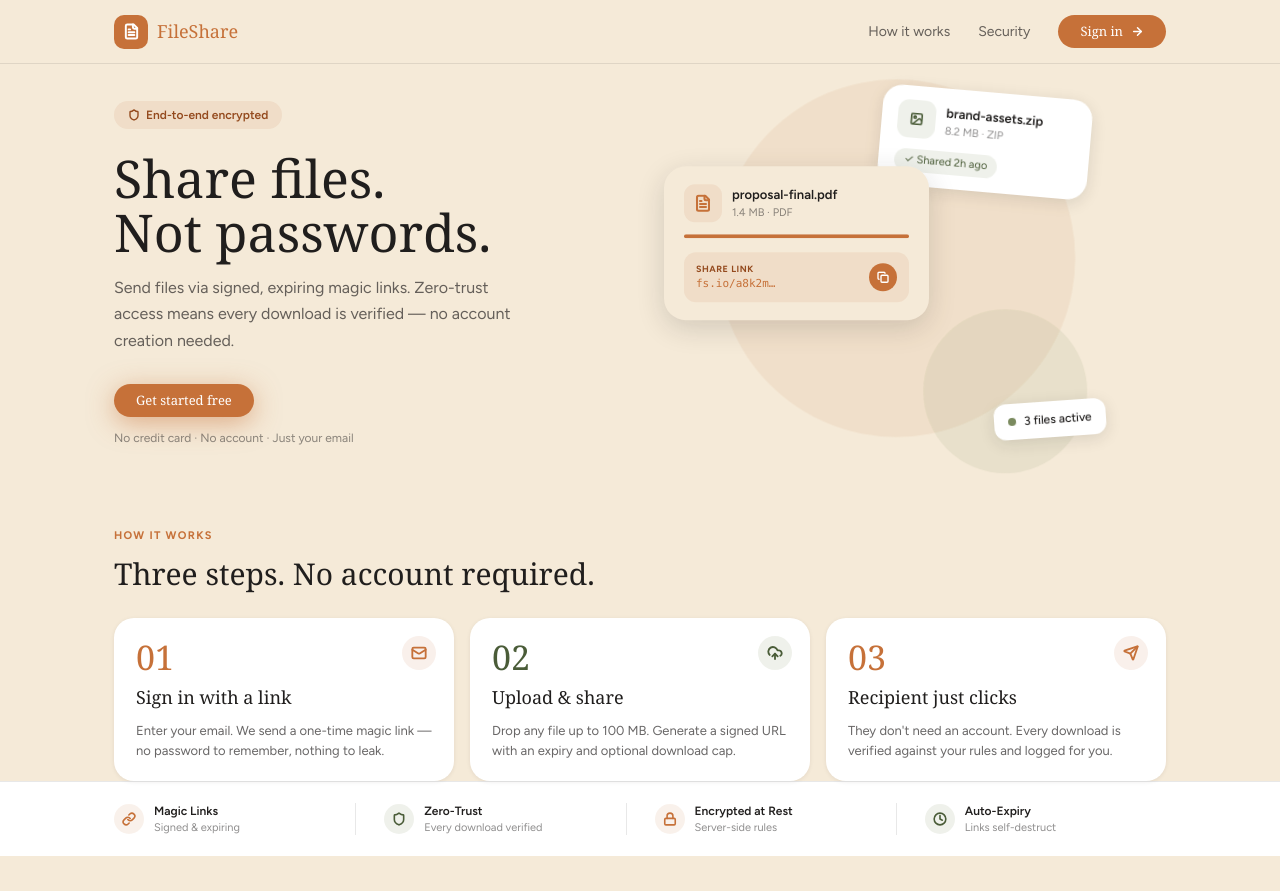
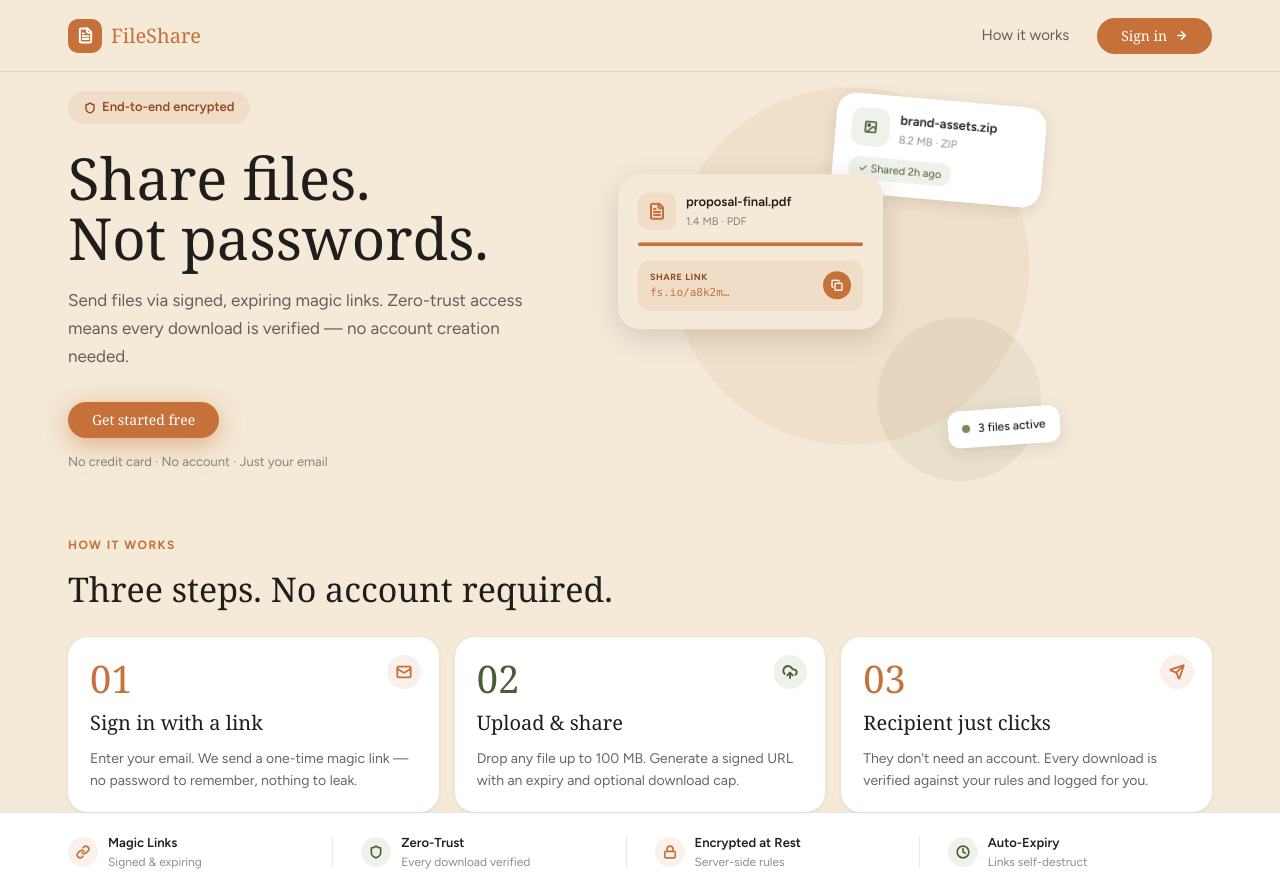
Before and after one commit to harshashetty67/secure-file-share, a React (Vite) app in the folder apps/ui/: page / in a window 1280 px wide. Before the commit the page ends 856 px from the top, so only its background shows below. Built offline with nearby package versions, Linux system fonts and the light colour scheme; no server answers; a web font is replaced by a local one.

Commit message:
UI view enhancement
small refactoring

```diff
--- a/apps/ui/src/pages/Landing.tsx
+++ b/apps/ui/src/pages/Landing.tsx
@@ -17,7 +17,6 @@ export default function Landing() {
           </Link>
           <div className="lnav__links">
             <span className="lnav__link">How it works</span>
-            <span className="lnav__link">Security</span>
           </div>
           <Link to="/signin" className="btn">
             Sign in <ArrowRight size={13} strokeWidth={2.75} />
--- a/apps/ui/src/styles/Dashboard.css
+++ b/apps/ui/src/styles/Dashboard.css
@@ -30,7 +30,7 @@
 }
 .dash__side-brand-name {
   font-family: var(--font-heading);
-  font-size: 18px;
+  font-size: 20px;
   letter-spacing: -0.005em;
 }
 
@@ -147,7 +147,7 @@
 }
 .dash__title {
   font-family: var(--font-heading);
-  font-size: 22px;
+  font-size: 25px;
   margin: 0;
   letter-spacing: -0.01em;
 }
@@ -211,7 +211,7 @@
 }
 .dash__stat-num {
   font-family: var(--font-body);
-  font-size: 22px;
+  font-size: 24px;
   font-weight: 700;
   color: var(--color-text);
   line-height: 1;
@@ -222,7 +222,7 @@
 .dash__stat-storage-row { display: flex; align-items: baseline; gap: 5px; margin-bottom: 6px; }
 .dash__stat-storage-num {
   font-family: var(--font-body);
-  font-size: 18px;
+  font-size: 20px;
   font-weight: 700;
   color: var(--color-text);
   letter-spacing: -0.01em;
--- a/apps/ui/src/styles/Landing.css
+++ b/apps/ui/src/styles/Landing.css
@@ -8,7 +8,7 @@
 
 /* ---- Nav ---- */
 .lnav {
-  height: 64px;
+  height: 72px;
   border-bottom: 1px solid var(--color-divider);
   background: var(--color-bg);
 }
@@ -26,9 +26,9 @@
   display: grid; place-items: center;
   color: #fff;
 }
-.lnav__name { font-family: var(--font-heading); font-size: 18px; }
-.lnav__links { display: flex; gap: 28px; }
-.lnav__link { font-size: 14px; color: var(--color-neutral-600); cursor: pointer; }
+.lnav__name { font-family: var(--font-heading); font-size: 20px; }
+.lnav__links { display: flex; gap: 32px; }
+.lnav__link { font-size: 15px; color: var(--color-neutral-600); cursor: pointer; }
 .lnav__link:hover { color: var(--color-accent); }
 
 /* ---- Hero ---- */
@@ -47,31 +47,31 @@
   background: var(--color-accent-100);
   color: var(--color-accent-700);
   border-radius: var(--radius-pill);
-  padding: 5px 14px;
-  font-size: 12px;
+  padding: 6px 16px;
+  font-size: 13px;
   font-weight: 600;
-  margin-bottom: 22px;
+  margin-bottom: 24px;
   animation: lSlideUp 600ms ease both;
 }
 .lhero__title {
   font-family: var(--font-heading);
-  font-size: 52px;
+  font-size: 58px;
   line-height: 1.04;
-  margin: 0 0 16px;
+  margin: 0 0 18px;
   color: var(--color-text);
   animation: lSlideUp 600ms 120ms ease both;
 }
 .lhero__lede {
-  font-size: 16px;
+  font-size: 17px;
   line-height: 1.65;
   color: var(--color-neutral-600);
-  margin: 0 0 30px;
-  max-width: 420px;
+  margin: 0 0 32px;
+  max-width: 460px;
   animation: lSlideUp 600ms 240ms ease both;
 }
 .lhero__cta { display: flex; gap: 12px; align-items: center; animation: lSlideUp 600ms 360ms ease both; }
 .lhero__cta .btn--lg { animation: ctaGlow 4s ease-in-out infinite; }
-.lhero__foot { font-size: 12px; color: var(--color-neutral-500); margin: 12px 0 0; animation: lSlideUp 600ms 480ms ease both; }
+.lhero__foot { font-size: 13px; color: var(--color-neutral-500); margin: 14px 0 0; animation: lSlideUp 600ms 480ms ease both; }
 
 /* ---- Decorative floating card area ---- */
 .lart {
@@ -164,7 +164,7 @@
   margin-top: 44px;
 }
 .lhow__eyebrow {
-  font-size: 11px;
+  font-size: 12px;
   font-weight: 700;
   color: var(--color-accent);
   text-transform: uppercase;
@@ -172,14 +172,14 @@
 }
 .lhow__title {
   font-family: var(--font-heading);
-  font-size: 30px;
-  margin: 6px 0 0;
+  font-size: 34px;
+  margin: 8px 0 0;
   color: var(--color-text);
 }
 .lhow__lede {
-  font-size: 14px;
+  font-size: 15px;
   color: var(--color-neutral-600);
-  max-width: 420px;
+  max-width: 460px;
   margin: 0;
 }
 .lhow__grid {
@@ -201,18 +201,18 @@
 .lhow__step:hover { box-shadow: var(--shadow-md); transform: translateY(-2px); }
 .lhow__num {
   font-family: var(--font-heading);
-  font-size: 34px;
+  font-size: 38px;
   color: var(--color-accent);
   line-height: 1;
 }
 .lhow__step-title {
   font-family: var(--font-heading);
-  font-size: 18px;
+  font-size: 20px;
   color: var(--color-text);
   margin: 0;
 }
 .lhow__step-body {
-  font-size: 13px;
+  font-size: 14px;
   color: var(--color-neutral-600);
   line-height: 1.55;
   margin: 0;
@@ -255,8 +255,8 @@
   flex-shrink: 0;
 }
 .lfeat__ic--sage { background: var(--color-accent-2-100); color: var(--color-accent-2-700); }
-.lfeat__title { font-size: 12px; font-weight: 600; color: var(--color-text); }
-.lfeat__sub { font-size: 11px; color: var(--color-neutral-500); }
+.lfeat__title { font-size: 13px; font-weight: 600; color: var(--color-text); }
+.lfeat__sub { font-size: 12px; color: var(--color-neutral-500); }
 
 /* ---- Animations ---- */
 @keyframes float { 0%, 100% { transform: translateY(0); } 50% { transform: translateY(-9px); } }
--- a/apps/ui/src/styles/Signin.css
+++ b/apps/ui/src/styles/Signin.css
@@ -7,7 +7,7 @@
 
 /* Top bar */
 .signin__top {
-  height: 64px;
+  height: 72px;
   border-bottom: 1px solid var(--color-divider);
 }
 .signin__top-inner {
@@ -35,7 +35,7 @@
   display: grid; place-items: center;
   color: #fff;
 }
-.signin__brand-name { font-family: var(--font-heading); font-size: 17px; }
+.signin__brand-name { font-family: var(--font-heading); font-size: 19px; }
 
 /* Body */
 .signin__body {
@@ -56,19 +56,19 @@
 /* Left column */
 .signin__left h2 {
   font-family: var(--font-heading);
-  font-size: 40px;
+  font-size: 44px;
   line-height: 1.08;
-  margin: 0 0 12px;
+  margin: 0 0 14px;
 }
 .signin__left-lede {
-  font-size: 15px;
+  font-size: 16px;
   color: var(--color-neutral-600);
-  margin: 0 0 26px;
+  margin: 0 0 28px;
   line-height: 1.6;
-  max-width: 420px;
+  max-width: 460px;
 }
 .signin__checks { display: flex; flex-direction: column; gap: 12px; }
-.signin__check { display: flex; align-items: center; gap: 10px; font-size: 14px; color: var(--color-text); }
+.signin__check { display: flex; align-items: center; gap: 10px; font-size: 15px; color: var(--color-text); }
 .signin__check-ic {
   width: 22px; height: 22px;
   border-radius: var(--radius-pill);
@@ -95,8 +95,8 @@
   margin-bottom: 18px;
   box-shadow: 0 4px 14px rgba(198,113,57,.3);
 }
-.signin__card h3 { font-family: var(--font-heading); font-size: 22px; margin: 0 0 4px; }
-.signin__card-lede { font-size: 13px; color: var(--color-neutral-600); margin: 0 0 22px; }
+.signin__card h3 { font-family: var(--font-heading); font-size: 24px; margin: 0 0 4px; }
+.signin__card-lede { font-size: 14px; color: var(--color-neutral-600); margin: 0 0 22px; }
 
 .signin__form { display: flex; flex-direction: column; gap: 10px; }
 .signin__label {
--- a/apps/ui/src/styles/global.css
+++ b/apps/ui/src/styles/global.css
@@ -44,8 +44,8 @@ body {
   background: var(--color-bg);
   color: var(--color-text);
   font-family: var(--font-body);
-  font-size: 14px;
-  line-height: 1.5;
+  font-size: 15px;
+  line-height: 1.55;
   -webkit-font-smoothing: antialiased;
   -moz-osx-font-smoothing: grayscale;
 }
@@ -58,8 +58,8 @@ h1, h2, h3, h4 {
 a { color: var(--color-accent); text-decoration: none; }
 a:hover { color: var(--color-accent-700); }
 
-.container { width: 100%; max-width: 1100px; margin: 0 auto; padding: 0 24px; }
-.small { font-size: 12px; color: var(--color-neutral-500); }
+.container { width: 100%; max-width: 1200px; margin: 0 auto; padding: 0 28px; }
+.small { font-size: 13px; color: var(--color-neutral-500); }
 .center { text-align: center; }
 
 /* ============ Buttons ============ */
@@ -73,8 +73,8 @@ a.btn {
   color: #fff;
   border: none;
   border-radius: var(--radius-pill);
-  padding: 10px 22px;
-  font-size: 13px;
+  padding: 11px 24px;
+  font-size: 14px;
   font-family: var(--font-heading);
   cursor: pointer;
   transition: background 120ms ease, box-shadow 120ms ease, transform 120ms ease;
@@ -103,8 +103,8 @@ a.btn--danger { background: transparent; color: var(--color-neutral-500); border
 .btn--danger:hover:not(:disabled),
 a.btn--danger:hover { background: rgba(198, 68, 68, 0.08); color: #a63a3a; border-color: rgba(166, 58, 58, 0.3); }
 
-.btn--sm { padding: 7px 14px; font-size: 12px; }
-.btn--lg { padding: 13px 28px; font-size: 15px; box-shadow: var(--shadow-cta); }
+.btn--sm { padding: 8px 15px; font-size: 13px; }
+.btn--lg { padding: 14px 30px; font-size: 16px; box-shadow: var(--shadow-cta); }
 .btn--block { width: 100%; }
 
 /* ============ Inputs ============ */
@@ -113,8 +113,8 @@ a.btn--danger:hover { background: rgba(198, 68, 68, 0.08); color: #a63a3a; borde
   border-radius: var(--radius-pill);
   border: 1.5px solid var(--color-divider);
   background: var(--color-surface);
-  padding: 11px 16px;
-  font-size: 14px;
+  padding: 12px 18px;
+  font-size: 15px;
   font-family: var(--font-body);
   color: var(--color-text);
   outline: none;
```
